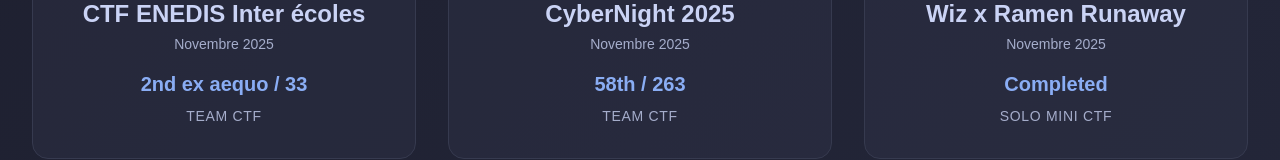
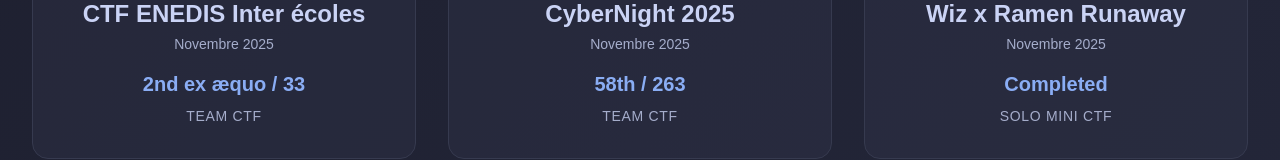
Before and after one commit to aent0n/portfolio-site, a Next.js app: page /writeups in a window 1280 px wide. Shown: the part 1859-2019 px from the top of the page. Built offline with nearby package versions, Linux system fonts and the light colour scheme.

Commit message:
ortho edit

```diff
--- a/components/CTFPodiums.tsx
+++ b/components/CTFPodiums.tsx
@@ -7,7 +7,7 @@
 const podiums = [
     {
         event: "CTF ENEDIS Inter écoles",
-        rank: "2nd ex aequo / 33",
+        rank: "2nd ex æquo / 33",
         category: "Team CTF",
         date: "Novembre 2025",
         icon: Trophy, // Podium
```
